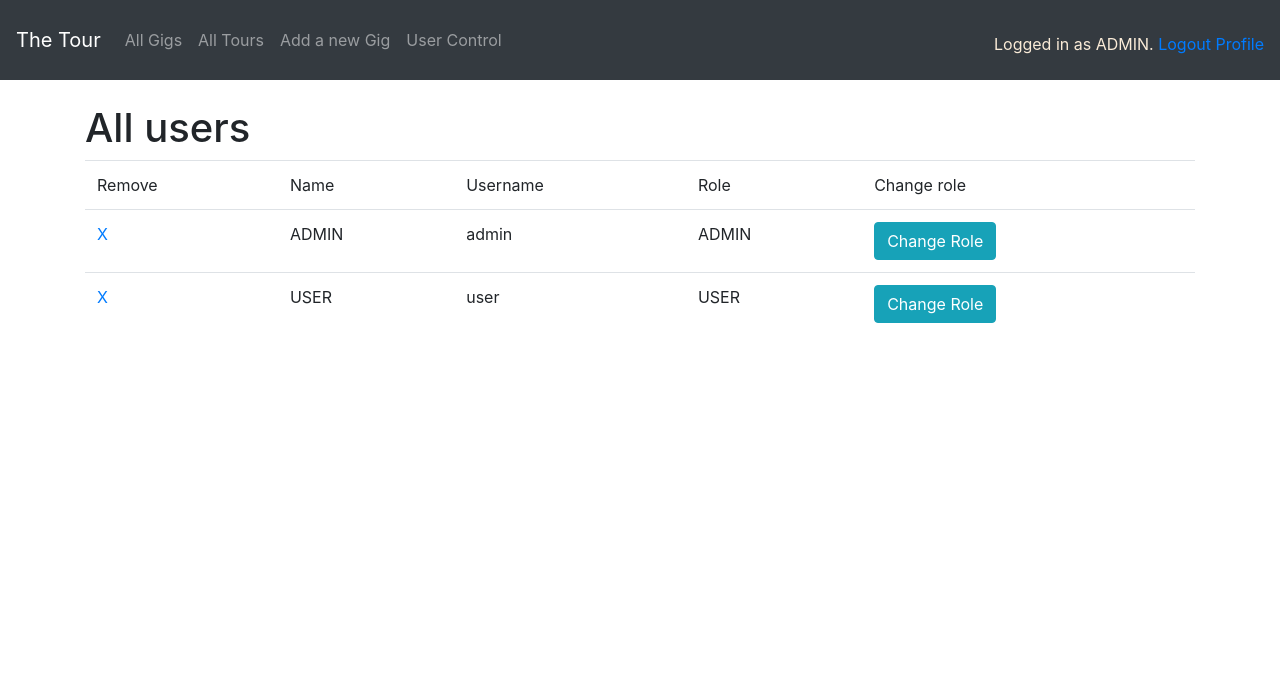
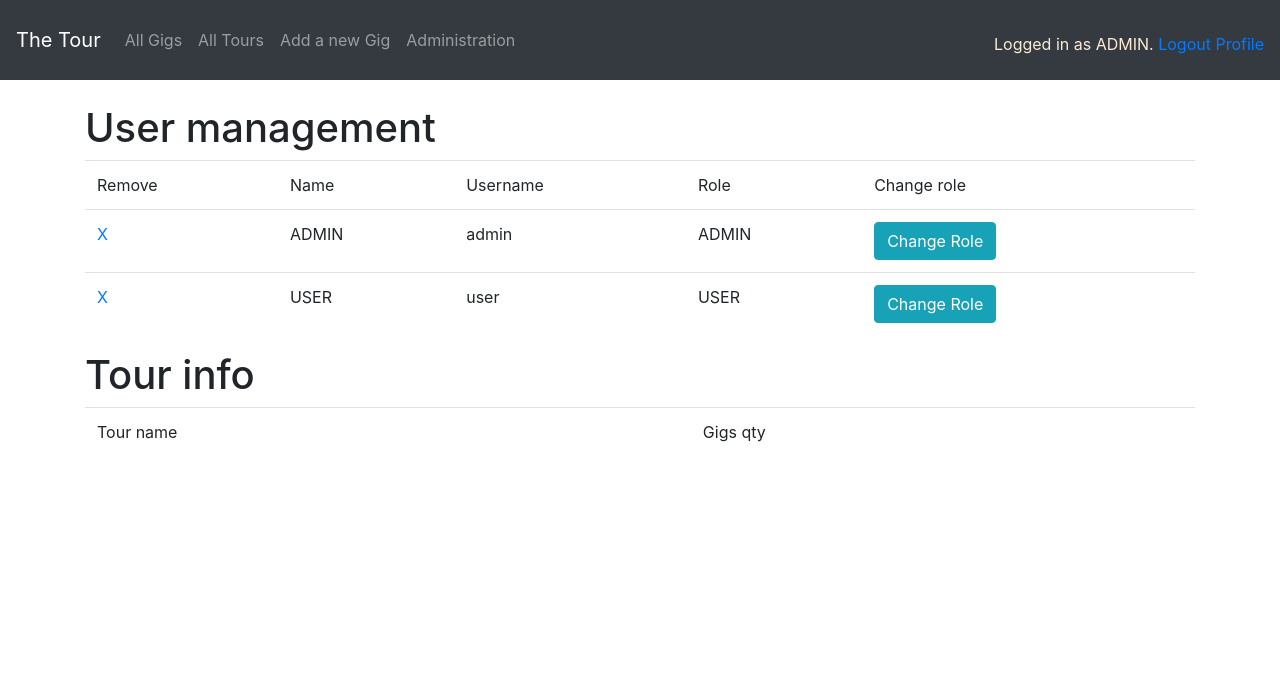
Before and after one commit to jokineno/Tour, a Flask app: page /auth/allusers/ in a window 1280 px wide. Shown: the top 696 px of the page. Run offline with Flask 2, Linux system fonts and the light colour scheme; a user stored in the database is signed in; data comes from the database, SQL or seed files in the repository; data that the repository does not hold is empty; some libraries are stand-ins or nearby versions.

Commit message:
group by kysely

```diff
--- a/application/auth/views.py
+++ b/application/auth/views.py
@@ -91,7 +91,14 @@
 @app.route("/auth/allusers/", methods=["GET"])
 @login_required(role="ADMIN")
 def user_list():
-    return render_template("auth/userlist.html", users=User.query.all())
+
+    gigsByTour = Tour.get_gig_amounts_by_tour()
+    print("***********")
+    for gig in gigsByTour:
+        print(gig[0])
+        print(gig[1])
+    print("***********")
+    return render_template("auth/userlist.html", users=User.query.all(), gigsbytour = gigsByTour )
 
 @app.route("/users/delete/<user_id>/", methods=["GET","POST"])
 @login_required(role="ADMIN")
--- a/application/templates/auth/userlist.html
+++ b/application/templates/auth/userlist.html
@@ -1,7 +1,7 @@
 {% extends "layout.html" %}
 
 {% block body %}
-  <h1>All users</h1>
+<h1>User management</h1>
 <table class="table order-list">
   <thead>
     <tr>
@@ -21,7 +21,8 @@
       <td>{{user.username}}</td>
       <td>{{user.role}}</td>
       <form method="POST" action="{{ url_for('user_change_role', user_id=user.id)}}">
-        <td><button type="submit" class="btn btn-info">Change Role</button></td></form>
+        <td><button type="submit" class="btn btn-info">Change Role</button></td>
+      </form>
     </tr>
     {% endfor %}
 
@@ -29,4 +30,29 @@
   </tbody>
 
 </table>
+
+<h1>Tour info</h1>
+
+<table class="table order-list">
+  <thead>
+    <tr>
+      <td>Tour name</td>
+      <td>Gigs qty</td>
+    </tr>
+  </thead>
+  <tbody>
+    {% for tour in gigsbytour %}
+
+
+    <tr>
+      <td>{{tour[0]}}</td>
+      <td>{{tour[1]}}</td>
+    </tr>
+
+    {% endfor %}
+  </tbody>
+</table>
+<br>
+<br>
+
 {% endblock %}
--- a/application/templates/layout.html
+++ b/application/templates/layout.html
@@ -53,7 +53,7 @@
         <li class="nav-item">
           <a class="nav-link" href="{{ url_for('gigs_form') }}">Add a new Gig</a></li>
           <li class="nav-item">
-            <a class="nav-link" href="{{ url_for('user_list') }}">User Control</a>
+            <a class="nav-link" href="{{ url_for('user_list') }}">Administration</a>
           </li>
         {% endif %}
         {% endif %}
--- a/application/tour/models.py
+++ b/application/tour/models.py
@@ -49,3 +49,14 @@
             response.append(row[0])
 
         return response
+
+    @staticmethod
+    def get_gig_amounts_by_tour():
+        stmt = text("SELECT tour.name, count(*) FROM Gig INNER JOIN tour ON Tour.id=gig.tour_id  GROUP BY tour.name;")
+        res = db.engine.execute(stmt)
+
+        response = []
+        for row in res:
+            response.append(row)
+
+        return response
```
Also changed, not shown: application/auth/models.py (+1 -6 lines), application/gigs/models.py (line endings or trailing spaces). Lines whose indentation alone changed are shown as unchanged.
